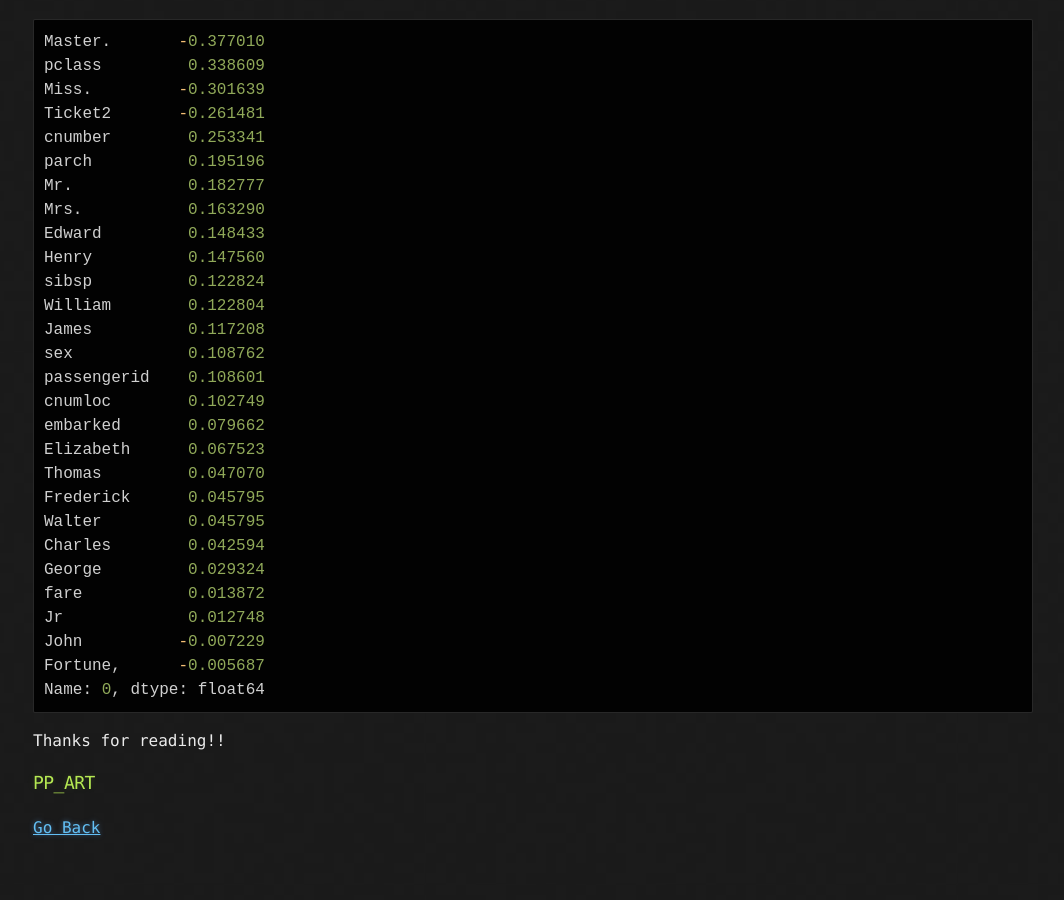
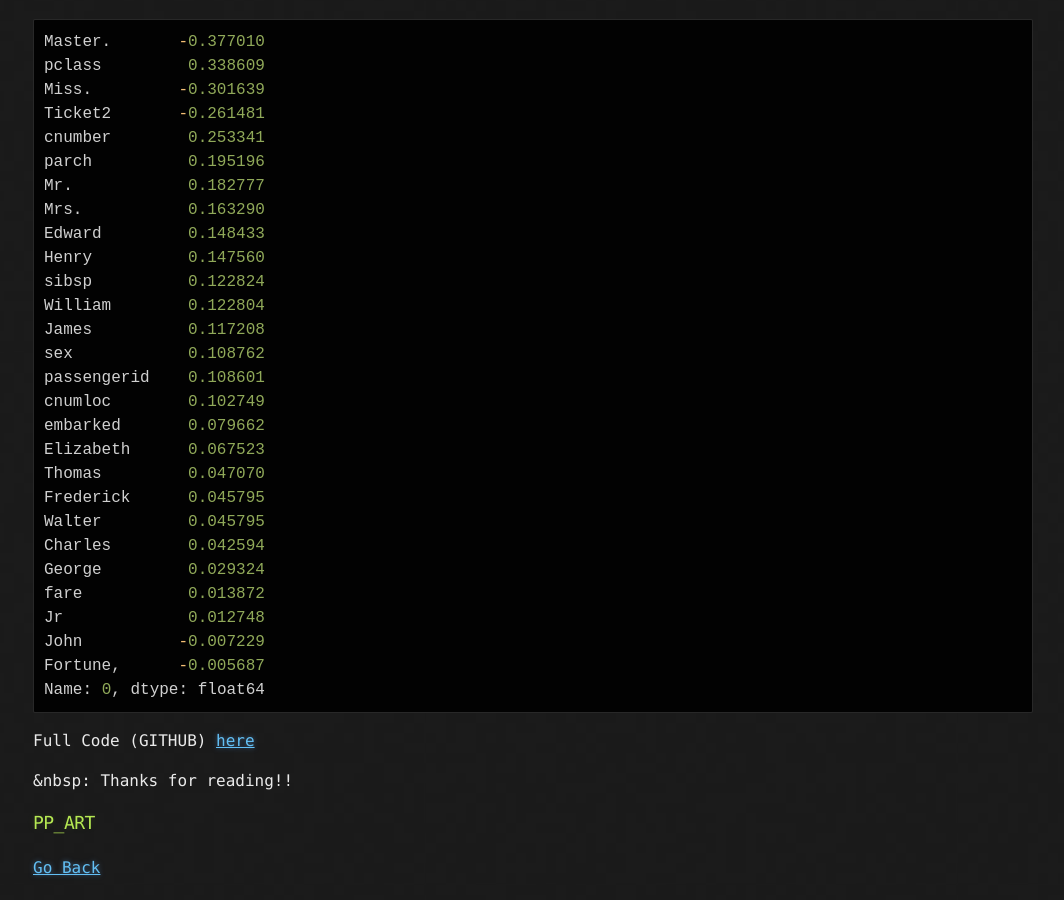
Before and after one commit to PaulB86UK/PP_ART, a Jekyll site: the page built from docs/2020/25_5.md, in a window 1280 px wide and 900 px high, scrolled down 2840 px. Shown: the whole window, without its empty margins (107-1171 px from the left). Built offline with Jekyll 4.4.1, drawn with Linux system fonts in a browser that asks for light colours; our own code applies the rules of GitHub Pages for plain Markdown files; before the commit the page ends 3700 px from its top, so only the background shows below that.

Commit message:
Update 25_5.md

````diff
--- a/docs/2020/25_5.md
+++ b/docs/2020/25_5.md
@@ -132,7 +132,9 @@ John          -0.007229
 Fortune,      -0.005687
 Name: 0, dtype: float64
 ```
+Full Code (GITHUB) [here](https://github.com/PaulB86UK/EDA_PP/blob/master/EDA_Reorder_25_5_20_I.ipynb)
 
+&nbsp:
 Thanks for reading!!
 
 ### PP_ART
````
